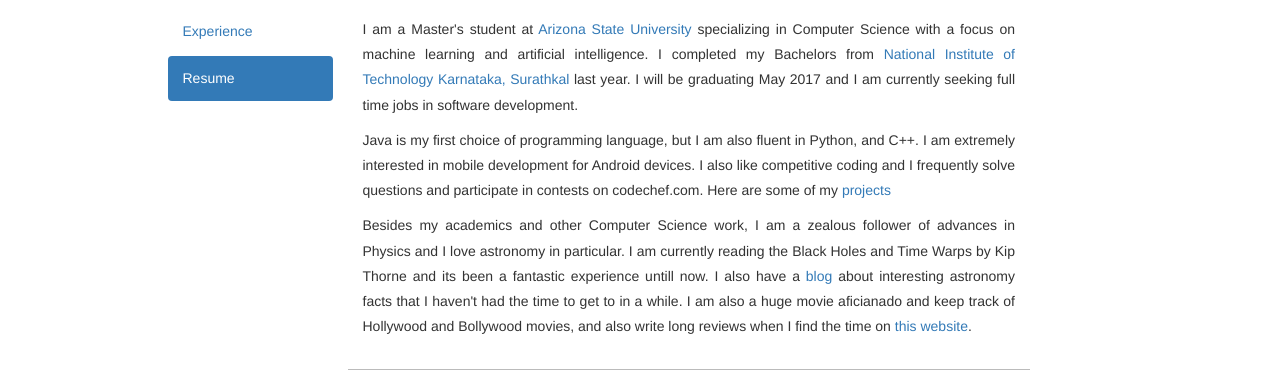
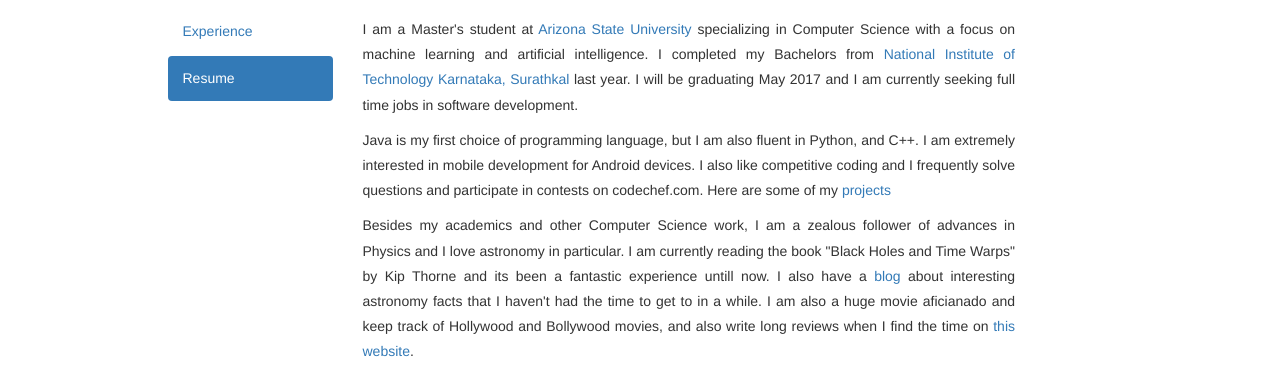
Before and after one commit to pranavg189/snrao310.github.io, a plain HTML site: page background.html in a window 1280 px wide. Shown: the part 400-787 px from the top of the page. Drawn offline with Linux system fonts and the light colour scheme; a web font is replaced by a local one.

Commit message:
Sentance error fix

```diff
--- a/background.html
+++ b/background.html
@@ -85,7 +85,7 @@
             </p>
             <p>
               Besides my academics and other Computer Science work, I am a zealous follower of advances in Physics and I love astronomy in particular.
-              I am currently reading the Black Holes and Time Warps by Kip Thorne and its been a fantastic experience untill now. I also have a <a href="https://temporaldimension.wordpress.com" target="_blank">blog</a>
+              I am currently reading the book "Black Holes and Time Warps" by Kip Thorne and its been a fantastic experience untill now. I also have a <a href="https://temporaldimension.wordpress.com" target="_blank">blog</a>
               about interesting astronomy facts that I haven't had the time to get to in a while. I am also a huge movie
               aficianado and keep track of Hollywood and Bollywood movies, and also write long reviews when I find the time on <a href="https://themoviecourt.wordpress.com" target="_blank">this website</a>.
             </p>
```
